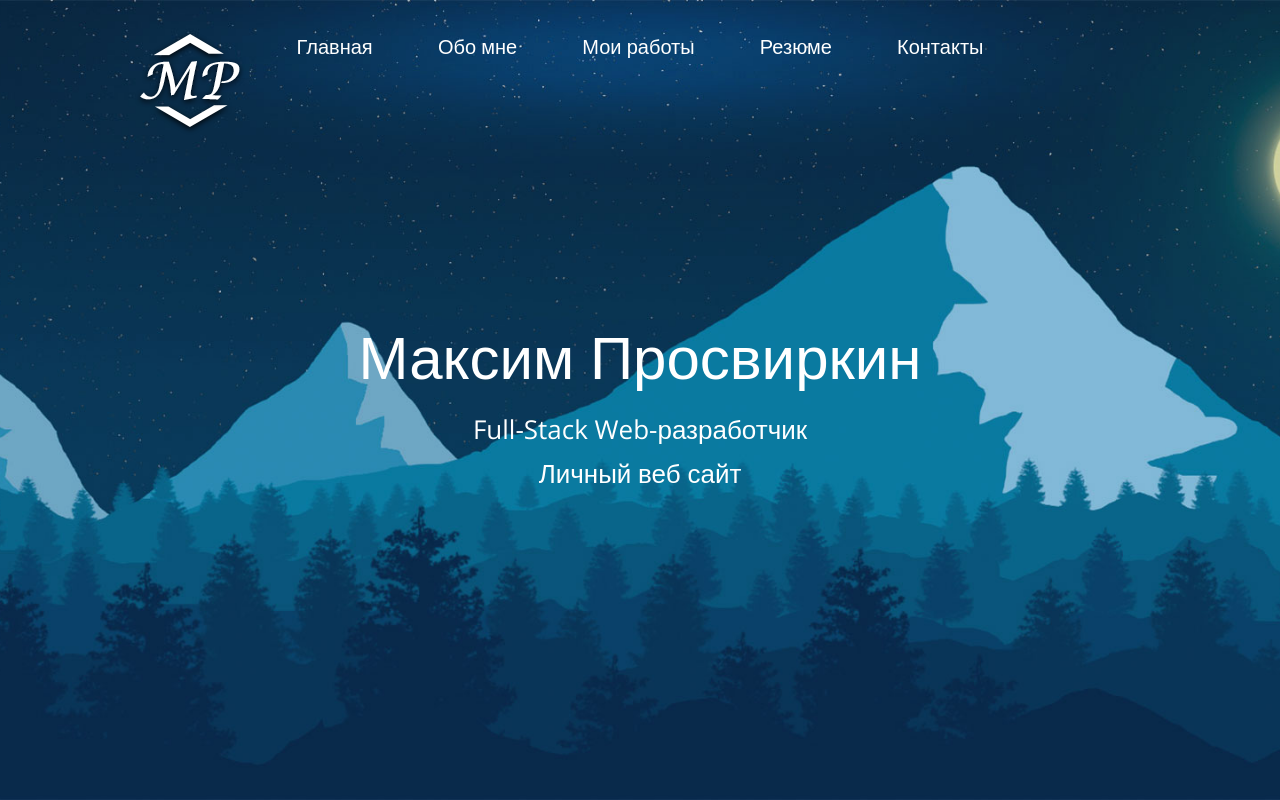
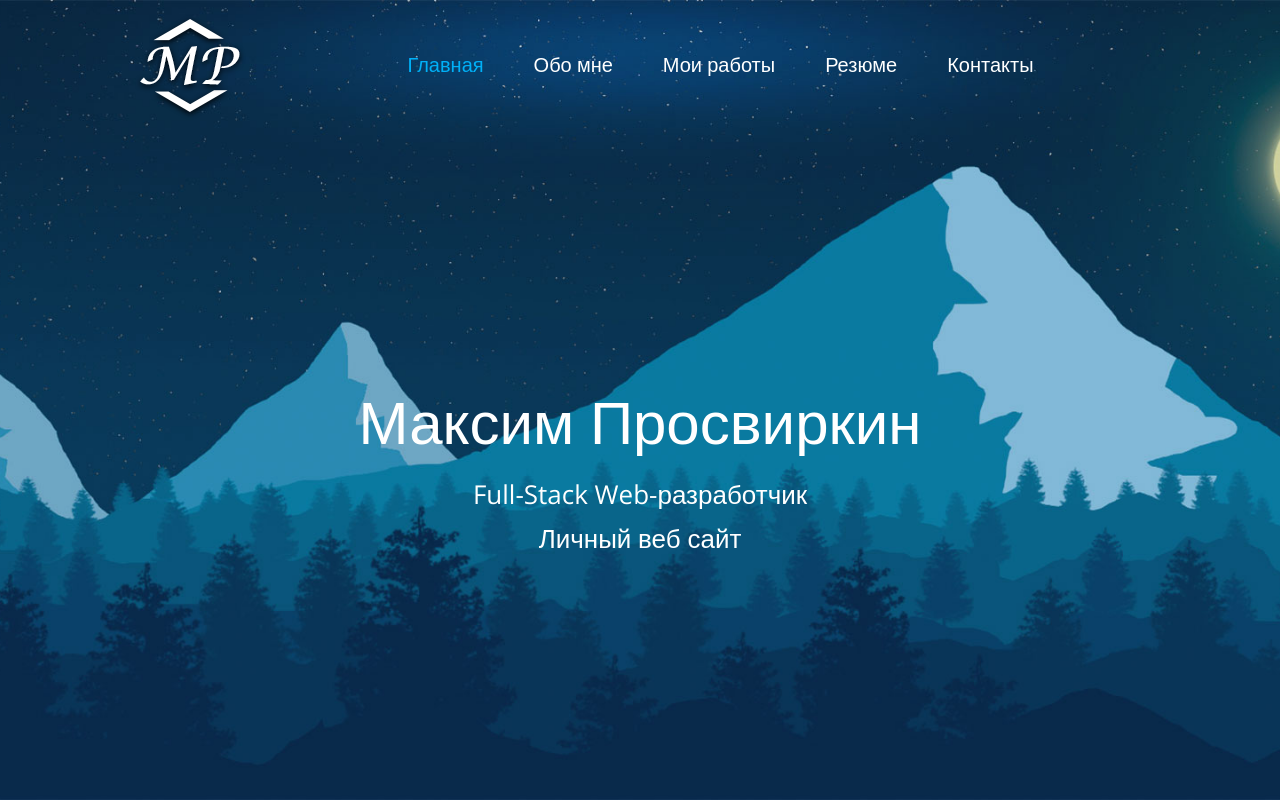
Before and after one commit to Nort359/My-Portfolio-Site, a website built with webpack: page src/index.html in a window 1280 px wide. Built offline with nearby package versions, Linux system fonts and the light colour scheme.

Commit message:
Added Flexbox and animation to links

```diff
--- a/package.json
+++ b/package.json
@@ -27,5 +27,8 @@
     "webpack": "^4.12.1",
     "webpack-cli": "^3.0.8",
     "webpack-dev-server": "^3.1.4"
+  },
+  "dependencies": {
+    "npm": "^6.1.0"
   }
 }
--- a/src/sass/_variables.scss
+++ b/src/sass/_variables.scss
@@ -1,10 +1,13 @@
+/* Font settings */
 $fornWeight: 400;
 $fontSize: 18px;
 $fontFamily: 'Open Sans', sans-serif;
 
+/* Color settings */
 $fontColor: #777;
 $whiteColor: #fff;
 $mainColor: #00b0f7;
 
-$width1920px: 1920px;
-$spaces1920px: 270px;
+/* General settings */
+$width1920px: 1920px; /* Container size */
+$spaces1920px: 270px; /* Space in the container */
--- a/src/sass/styles.scss
+++ b/src/sass/styles.scss
@@ -1,7 +1,8 @@
-/* Сброс значений по умолчанию */
 @import url('https://fonts.googleapis.com/css?family=Open+Sans:400,700');
 
 @import "variables";
+
+/* Reset default values */
 
 * {
     margin: 0;
@@ -17,71 +18,107 @@ body {
     color: $fontColor;
 }
 
-/* Header */
+/* --- A start screen --- */
+
 .header {
+    display: -webkit-flex; /* Safari */
+    display: flex;
+    flex-direction: column;
+
     height: 100vh;
+
     background-image: url(../img/startImage.jpg);
     background-size: cover;
     background-position: top center;
 
-    /* Меню */
+    /* Logo styles */
+
+    &__logo-box {
+        margin-top: 15px;
+    }
+
+    /* Menu styles */
+
     &__menu {
-        &-box {
-            height: 100px;
-            font-size: 20px;
-            position: relative;
-            left: 50%;
-            transform: translateX(-50%);
-            display: inline-block;
+        display: -webkit-flex; /* Safari */
+        display: flex;
+        margin: 0 135px;
+        font-size: 20px;
+
+        -webkit-justify-content: space-between; /* Safari */
+        justify-content: space-between;
+
+        ul {
+            margin: auto;
+
+            display: -webkit-flex; /* Safari */
+            display: flex;
+
+            li {
+                list-style: none;
+            }
 
             a {
+                margin: auto;
+                color: $whiteColor;
                 text-decoration: none;
-                color: $whiteColor;
-                position: relative;
-                margin: 0;
-                padding: 0;
+                margin-left: 50px;
+
+                position: relative; /* For adding content :after */
+
+                transition: color .2s ease-in;
             }
 
-            li {
-                display: inline-block;
-                list-style: none;
-                clear: both;
-                padding: 30px;
+            /* Animation for links (an underline) */
+
+            a:after {
+                content: "";
+
+                position: absolute;
+                height: 2px;
+                width: 100%;
+
+                background-color: $mainColor;
+
+                transform: scaleX(0);
+                transition: transform .2s ease-in;
             }
+
+            a:hover {
+                color: $mainColor;
+            }
+
+            a:hover:after {
+                transform: scaleX(1);
+            }
+
         }
 
+        /* Active link`s color */
+
         &-link_active {
-            color: $mainColor;
+            color: $mainColor !important;
         }
     }
 
-    /* Логотип */
-    &__logo-box {
-        position: absolute;
-        top: 30px;
-        left: 135px;
-    }
+    /* Text in the middle of screen */
 
-    /* Текст по центру */
     &__text {
         color: $whiteColor;
 
         &-box {
-            position: absolute;
-            top: 50%;
-            left: 50%;
-            transform: translate(-50%, -50%);
+            margin: auto;
             text-align: center;
         }
 
         &-main {
+            font-size: 60px;
             display: block;
-            font-size: 60px;
         }
 
         &-sub {
+            font-size: 26px;
             display: block;
-            font-size: 26px;
         }
     }
 }
```
Also changed, not shown: dist/bundle.js, dist/styles.css, 1 other file.
